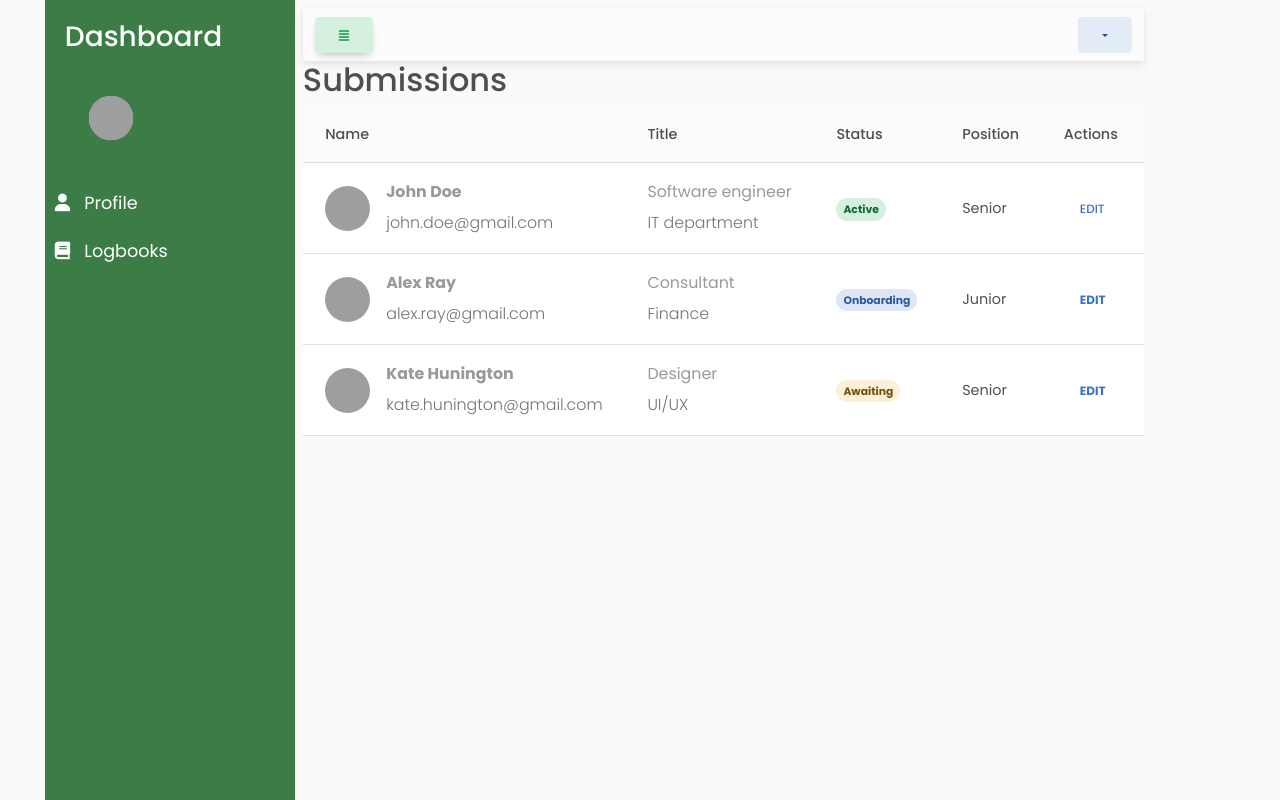
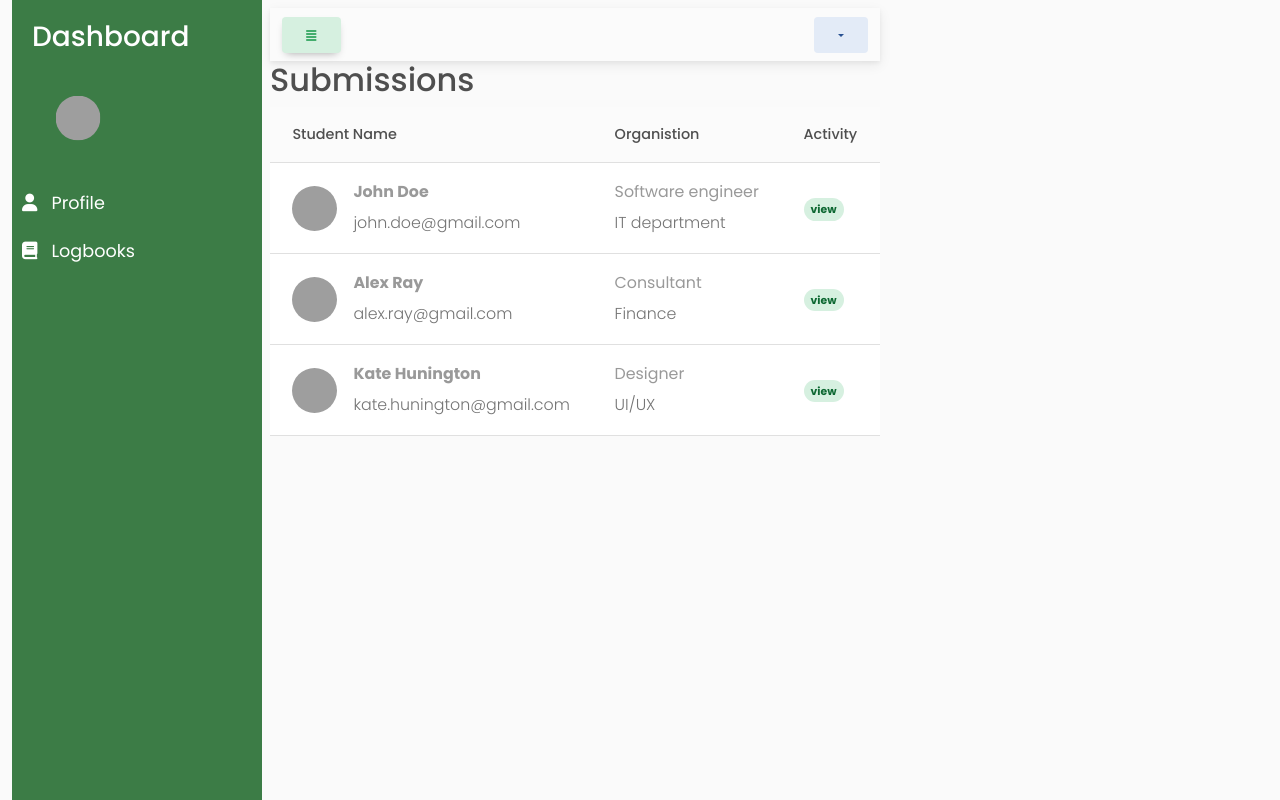
Before and after one commit to AxleBee/ATTACHMENT-MANAGEMENT-SYSTEM, a React (Create React App) app in the folder front-end/: page /supervisor-dashboard in a window 1280 px wide. Built offline with nearby package versions, Linux system fonts and the light colour scheme; grey boxes are pictures that could not be loaded.

Commit message:
Adds data-table

```diff
--- a/front-end/src/components/Supervisor/Dashboard.js
+++ b/front-end/src/components/Supervisor/Dashboard.js
@@ -86,14 +86,14 @@ function SupervisorLogin() {
             </div>
           </nav>
           <h2>Submissions</h2>
-          <table class="table align-middle mb-0 bg-white">
+
+          {/* data table */}
+          <table class="table align-middle mb-0 bg-white w-auto ">
             <thead class="bg-light">
               <tr>
-                <th>Name</th>
-                <th>Title</th>
-                <th>Status</th>
-                <th>Position</th>
-                <th>Actions</th>
+                <th>Student Name</th>
+                <th>Organistion</th>
+                <th>Activity</th>
               </tr>
             </thead>
             <tbody>
@@ -117,15 +117,9 @@ function SupervisorLogin() {
                   <p class="text-muted mb-0">IT department</p>
                 </td>
                 <td>
-                  <span class="badge badge-success rounded-pill d-inline">
-                    Active
-                  </span>
-                </td>
-                <td>Senior</td>
-                <td>
-                  <button type="button" class="btn btn-link btn-sm btn-rounded">
-                    Edit
-                  </button>
+                  <a href="#" class="badge badge-success rounded-pill d-inline">
+                    view
+                  </a>
                 </td>
               </tr>
               <tr>
@@ -148,19 +142,9 @@ function SupervisorLogin() {
                   <p class="text-muted mb-0">Finance</p>
                 </td>
                 <td>
-                  <span class="badge badge-primary rounded-pill d-inline">
-                    Onboarding
-                  </span>
-                </td>
-                <td>Junior</td>
-                <td>
-                  <button
-                    type="button"
-                    class="btn btn-link btn-rounded btn-sm fw-bold"
-                    data-mdb-ripple-color="dark"
-                  >
-                    Edit
-                  </button>
+                  <a href="#" class="badge badge-success rounded-pill d-inline">
+                    view
+                  </a>
                 </td>
               </tr>
               <tr>
@@ -183,19 +167,9 @@ function SupervisorLogin() {
                   <p class="text-muted mb-0">UI/UX</p>
                 </td>
                 <td>
-                  <span class="badge badge-warning rounded-pill d-inline">
-                    Awaiting
-                  </span>
-                </td>
-                <td>Senior</td>
-                <td>
-                  <button
-                    type="button"
-                    class="btn btn-link btn-rounded btn-sm fw-bold"
-                    data-mdb-ripple-color="dark"
-                  >
-                    Edit
-                  </button>
+                  <a href="#" class="badge badge-success rounded-pill d-inline">
+                    view
+                  </a>
                 </td>
               </tr>
             </tbody>
```
